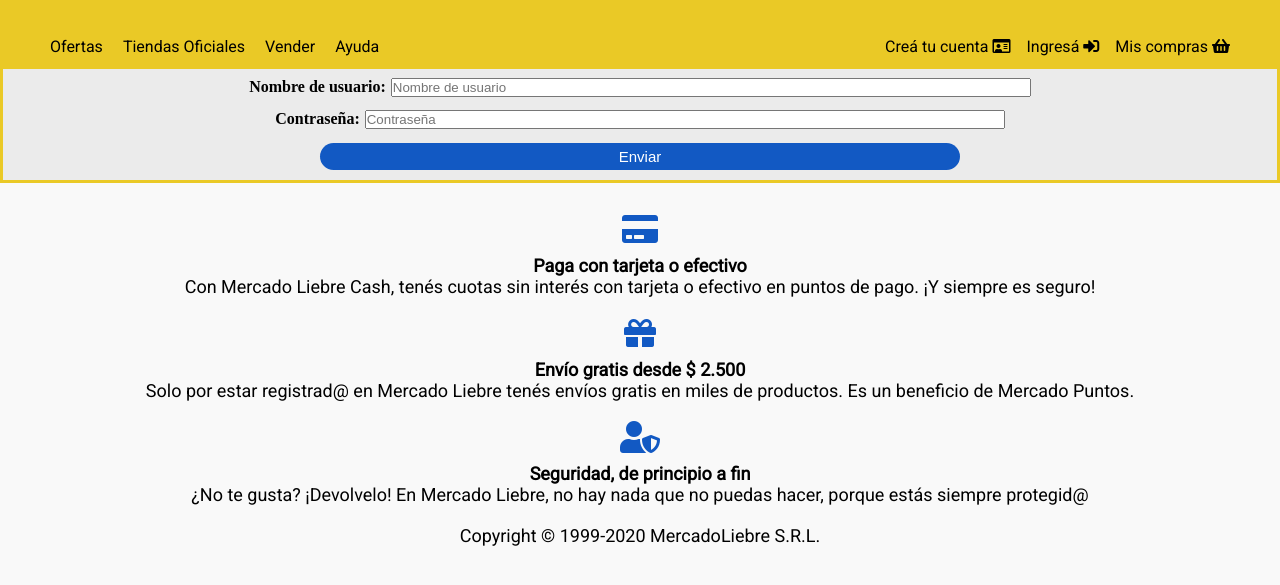
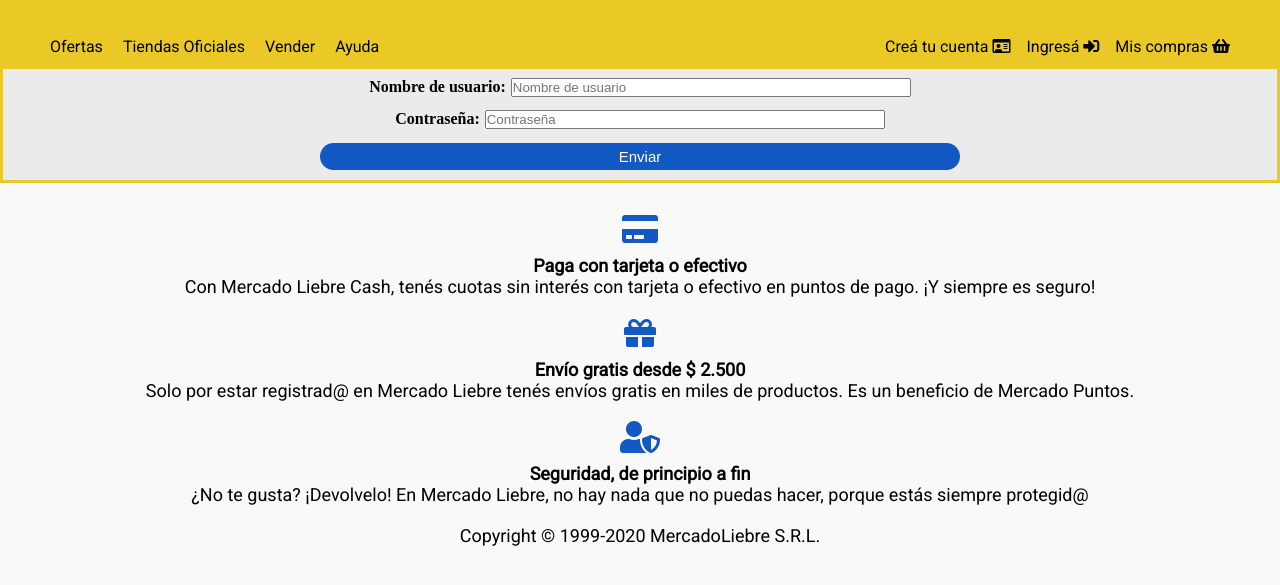
Before and after one commit to FabricioGodoy/mercadoLiebre, a website: page views/login.html in a window 1280 px wide. Shown: the part 61-646 px from the top of the page. Drawn offline with Linux system fonts and the light colour scheme.

Commit message:
agregando ancho maximo a los input

```diff
--- a/public/css/styless.css
+++ b/public/css/styless.css
@@ -123,6 +123,7 @@
 .contenedorFormularioLogin input {
   width: 50vw;
   border-radius: none;
+  max-width: 400px;
 }
 .contenedorFormularioUsuarios input:focus,
 .contenedorFormularioLogin input:focus {
```
Also changed, not shown: views/home.html (+0 -32 lines).
